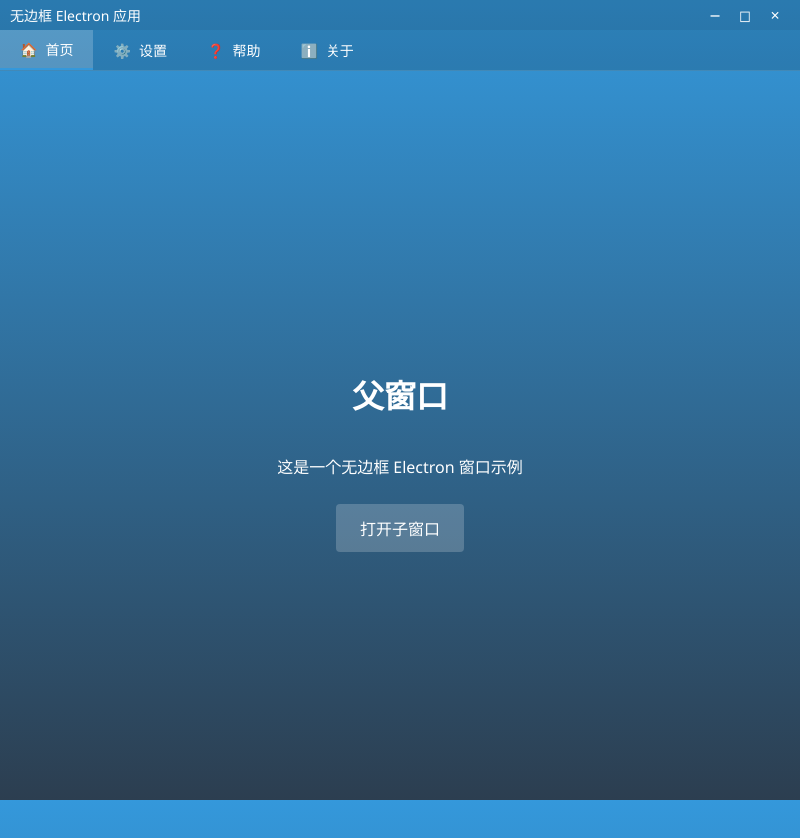
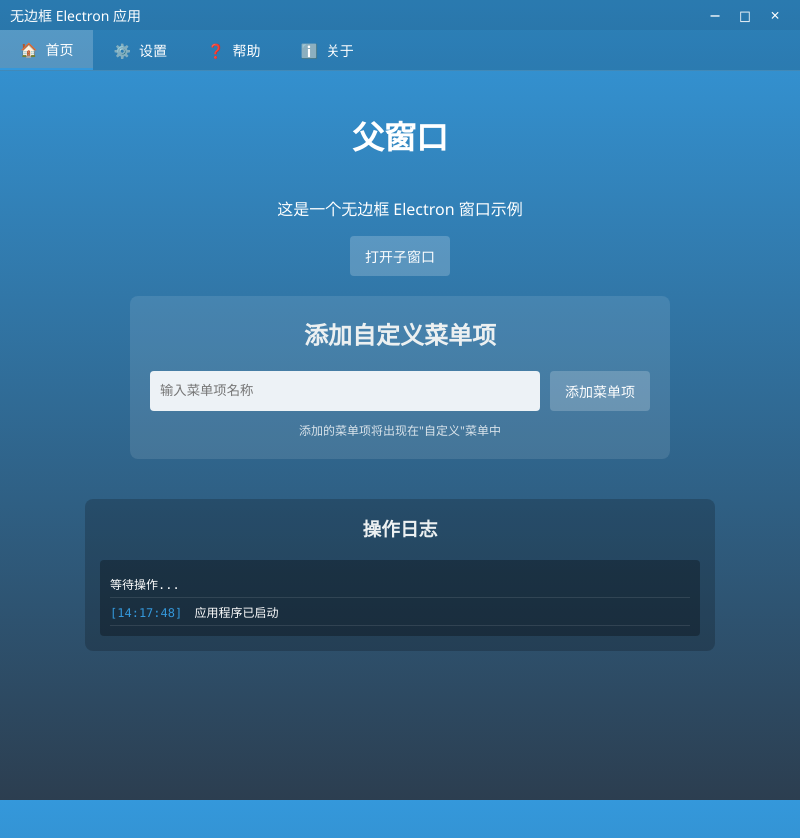
Before and after one commit to learnOmi/electron-basic, an Electron app: page index.html in a window 800 px wide. Drawn offline with Linux system fonts and the light colour scheme; no server answers.

Commit message:
dynamically add new SubMenu

```diff
--- a/index.css
+++ b/index.css
@@ -103,7 +103,46 @@ body {
   display: flex;
   flex-direction: column;
   align-items: center;
-  justify-content: center;
+  justify-content: flex-start;
+  overflow-y: auto;
+}
+
+/* 添加菜单项部分 */
+.add-menu-section {
+  background-color: rgba(255, 255, 255, 0.1);
+  padding: 20px;
+  border-radius: 8px;
+  margin: 20px 0;
+  width: 80%;
+  max-width: 500px;
+}
+
+.add-menu-section h2 {
+  margin-top: 0;
+  color: #ecf0f1;
+  text-align: center;
+}
+
+.input-group {
+  display: flex;
+  gap: 10px;
+  margin-bottom: 10px;
+}
+
+.input-group input {
+  flex: 1;
+  padding: 10px;
+  border: none;
+  border-radius: 4px;
+  background-color: rgba(255, 255, 255, 0.9);
+  color: #2c3e50;
+}
+
+.hint {
+  font-size: 12px;
+  opacity: 0.8;
+  text-align: center;
+  margin: 5px 0 0;
 }
 
 /* 按钮样式 */
@@ -111,19 +150,55 @@ body {
   background-color: rgba(255, 255, 255, 0.2);
   border: none;
   color: white;
-  padding: 12px 24px;
+  padding: 10px 15px;
   text-align: center;
   text-decoration: none;
   display: inline-block;
-  font-size: 16px;
-  margin: 10px;
+  font-size: 14px;
   cursor: pointer;
   border-radius: 4px;
   transition: background-color 0.3s;
+  white-space: nowrap;
 }
 
 .btn:hover {
   background-color: rgba(255, 255, 255, 0.3);
+}
+
+/* 操作日志 */
+.action-log {
+  background-color: rgba(0, 0, 0, 0.2);
+  padding: 15px;
+  border-radius: 8px;
+  width: 80%;
+  max-width: 600px;
+  margin-top: 20px;
+}
+
+.action-log h3 {
+  margin-top: 0;
+  color: #ecf0f1;
+  text-align: center;
+}
+
+#logContent {
+  background-color: rgba(0, 0, 0, 0.3);
+  padding: 10px;
+  border-radius: 4px;
+  max-height: 200px;
+  overflow-y: auto;
+  font-family: 'Consolas', monospace;
+  font-size: 12px;
+}
+
+.log-entry {
+  padding: 5px 0;
+  border-bottom: 1px solid rgba(255, 255, 255, 0.1);
+}
+
+.log-time {
+  color: #3498db;
+  margin-right: 5px;
 }
 
 /* 确认退出窗口样式 */
--- a/index.html
+++ b/index.html
@@ -42,6 +42,24 @@
         <p>这是一个无边框 Electron 窗口示例</p>
 
         <button class="btn" id="openChildBtn">打开子窗口</button>
+
+                <!-- 添加动态菜单项功能 -->
+        <div class="add-menu-section">
+            <h2>添加自定义菜单项</h2>
+            <div class="input-group">
+                <input type="text" id="menuItemName" placeholder="输入菜单项名称">
+                <button class="btn" id="addMenuItemBtn">添加菜单项</button>
+            </div>
+            <p class="hint">添加的菜单项将出现在"自定义"菜单中</p>
+        </div>
+
+        <!-- 操作日志 -->
+        <div class="action-log">
+            <h3>操作日志</h3>
+            <div id="logContent">
+                <div class="log-entry">等待操作...</div>
+            </div>
+        </div>
     </div>
 
     <script src="index.js">
--- a/index.js
+++ b/index.js
@@ -52,6 +52,19 @@ window.addEventListener('DOMContentLoaded', () => {
         });
     });
 
+    // 添加菜单项按钮
+    document.getElementById('addMenuItemBtn').addEventListener('click', () => {
+        const menuItemName = document.getElementById('menuItemName').value.trim();
+        if (menuItemName) {
+            // 发送添加菜单项的请求到主进程
+            window.electronAPI.addMenuItem(menuItemName);
+            document.getElementById('menuItemName').value = ''; // 清空输入框
+        } else {
+            addLogEntry('请输入菜单项名称');
+        }
+    });
+
+
     // 监听来自主进程的菜单操作
     window.electronAPI.onMenuAction((event, action) => {
         console.log(`收到菜单操作: ${action}`);
@@ -66,4 +79,37 @@ window.addEventListener('DOMContentLoaded', () => {
             }
         }
     });
+
+    // 监听菜单项添加结果
+    window.electronAPI.onMenuItemAdded((event, menuItemName) => {
+        addLogEntry(`已添加菜单项: ${menuItemName}`);
+    });
+
+    // 监听菜单项添加错误
+    window.electronAPI.onMenuItemError((event, errorMessage) => {
+        addLogEntry(`错误: ${errorMessage}`);
+    });
+
+    // 添加操作日志功能
+    function addLogEntry(message) {
+        const logContainer = document.getElementById('logContent');
+        const logEntry = document.createElement('div');
+        logEntry.className = 'log-entry';
+
+        const now = new Date();
+        const timeString = now.toTimeString().split(' ')[0];
+
+        logEntry.innerHTML = `<span class="log-time">[${timeString}]</span> ${message}`;
+
+        // 如果日志为空，移除等待消息
+        if (logContainer.firstChild?.textContent === '等待操作...') {
+            logContainer.innerHTML = '';
+        }
+
+        logContainer.appendChild(logEntry);
+        logContainer.scrollTop = logContainer.scrollHeight;
+    }
+
+    // 初始日志
+    addLogEntry('应用程序已启动');
 });
```
Also changed, not shown: main.js (+65 -1 lines), preload.js (+9 -0 lines).
